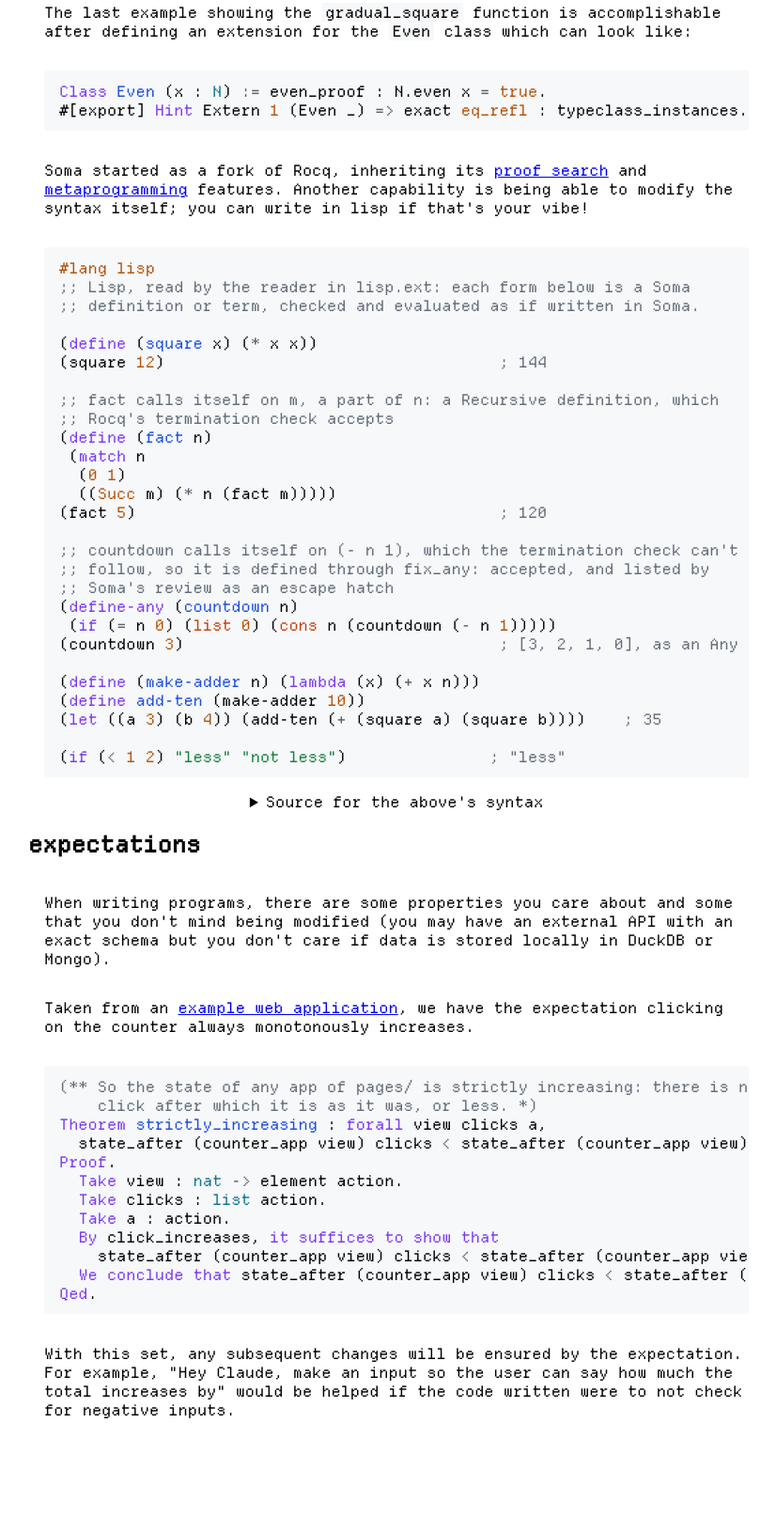
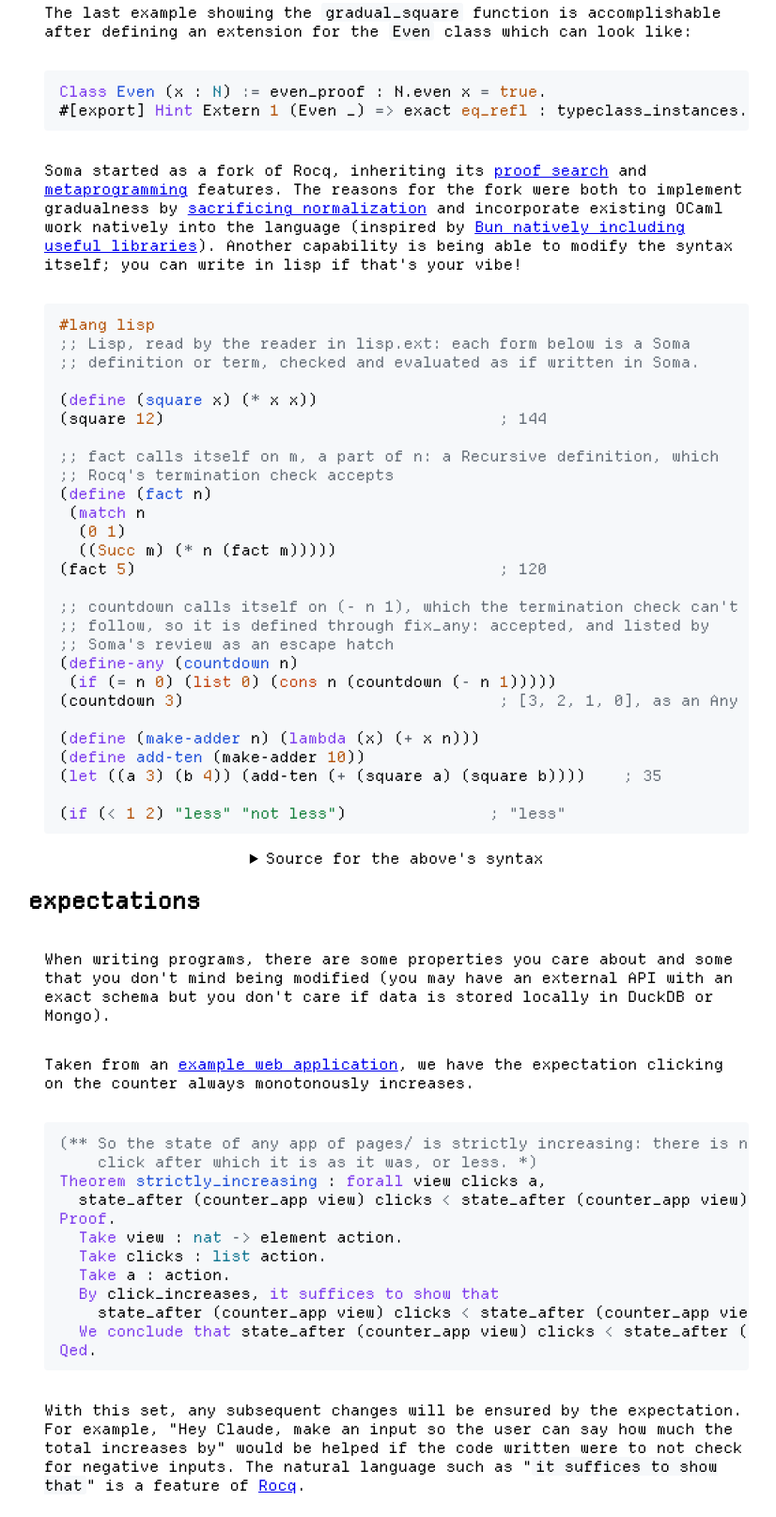
Before and after one commit to rococompute/rococompute.github.io, a plain HTML site: page soma.html in a window 1280 px wide. Shown: the part 2080-3694 px from the top of the page at 94% size, without its empty margins (218-1044 px from the left). Before the commit the page ends 3614 px from the top, so only its background shows below. Drawn offline with nearby package versions, Linux system fonts and the light colour scheme.

Commit message:
explain fork a bit

```diff
--- a/soma.html
+++ b/soma.html
@@ -61,7 +61,7 @@ gradual_square 123.    (* rejected at compile-time *)</code></pre>
       <p>The last example showing the <code>gradual_square</code> function is accomplishable after defining an extension for the <code>Even</code> class which can look like:</p>
       <pre><code>Class Even (x : N) := even_proof : N.even x = true.
 #[export] Hint Extern 1 (Even _) =&gt; exact eq_refl : typeclass_instances.</code></pre>
-      <p>Soma started as a fork of Rocq, inheriting its <a href="https://rocq-prover.org/doc/v9.2/refman/addendum/type-classes.html">proof search</a> and <a href="https://rocq-prover.org/doc/V9.2.0/refman/user-extensions/syntax-extensions.html#rocq:cmd.Notation">metaprogramming</a> features. Another capability is being able to modify the syntax itself; you can write in lisp if that's your vibe!</p>
+      <p>Soma started as a fork of Rocq, inheriting its <a href="https://rocq-prover.org/doc/v9.2/refman/addendum/type-classes.html">proof search</a> and <a href="https://rocq-prover.org/doc/V9.2.0/refman/user-extensions/syntax-extensions.html#rocq:cmd.Notation">metaprogramming</a> features. The reasons for the fork were both to implement gradualness by <a href="https://arxiv.org/abs/2011.10618">sacrificing normalization</a> and incorporate existing OCaml work natively into the language (inspired by <a href="https://bun.com/docs/runtime/sql">Bun natively including useful libraries</a>). Another capability is being able to modify the syntax itself; you can write in lisp if that's your vibe!</p>
       <pre><code class="language-soma-lisp">#lang lisp
 ;; Lisp, read by the reader in lisp.ext: each form below is a Soma
 ;; definition or term, checked and evaluated as if written in Soma.
@@ -351,7 +351,7 @@ Proof.
     state_after (counter_app view) clicks &lt; state_after (counter_app view) clicks + 1.
   We conclude that state_after (counter_app view) clicks &lt; state_after (counter_app view) clicks + 1.
 Qed.</code></pre>
-      <p>With this set, any subsequent changes will be ensured by the expectation. For example, "Hey Claude, make an input so the user can say how much the total increases by" would be helped if the code written were to not check for negative inputs.</p>
+      <p>With this set, any subsequent changes will be ensured by the expectation. For example, "Hey Claude, make an input so the user can say how much the total increases by" would be helped if the code written were to not check for negative inputs. The natural language such as "<code>it suffices to show that</code>" is a feature of <a href="https://rocq-prover.org/doc/V8.5pl3/refman/Reference-Manual013.html">Rocq</a>.</p>
     </div>
   </body>
 </html>
```
